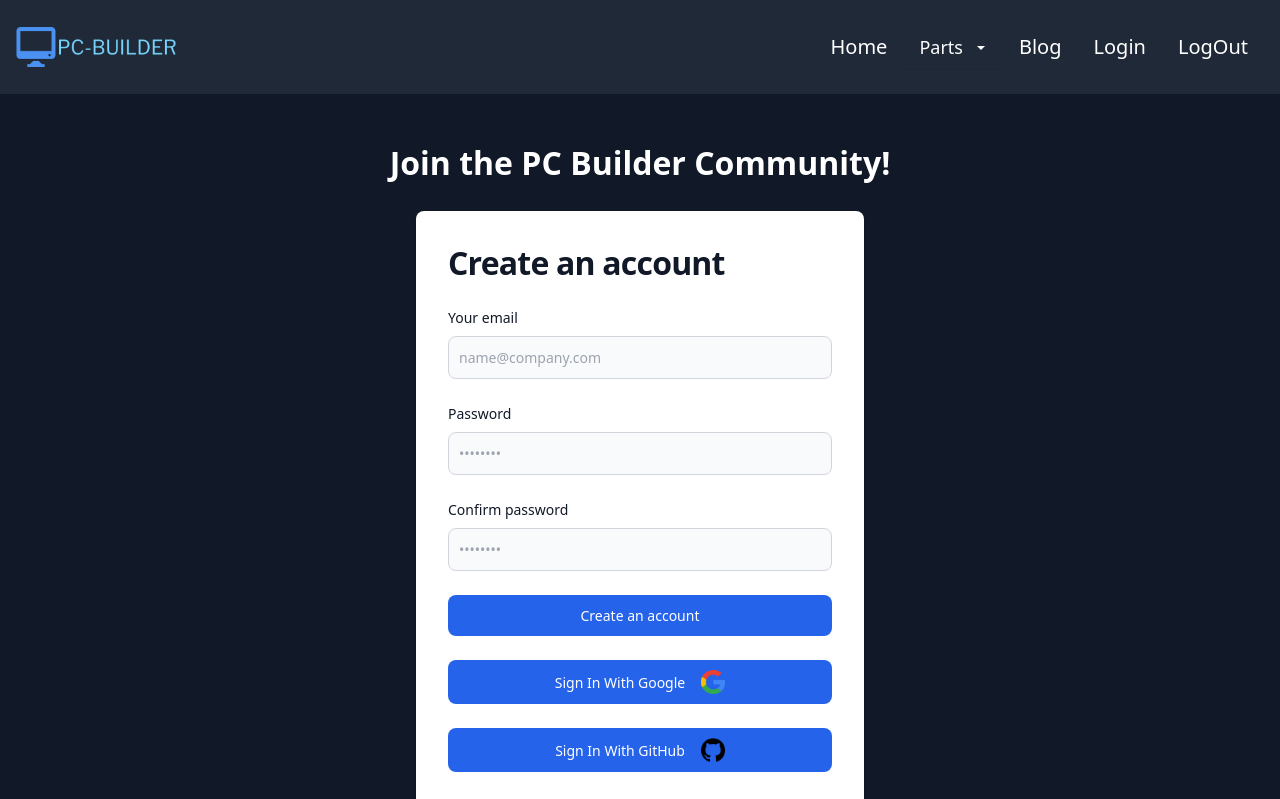
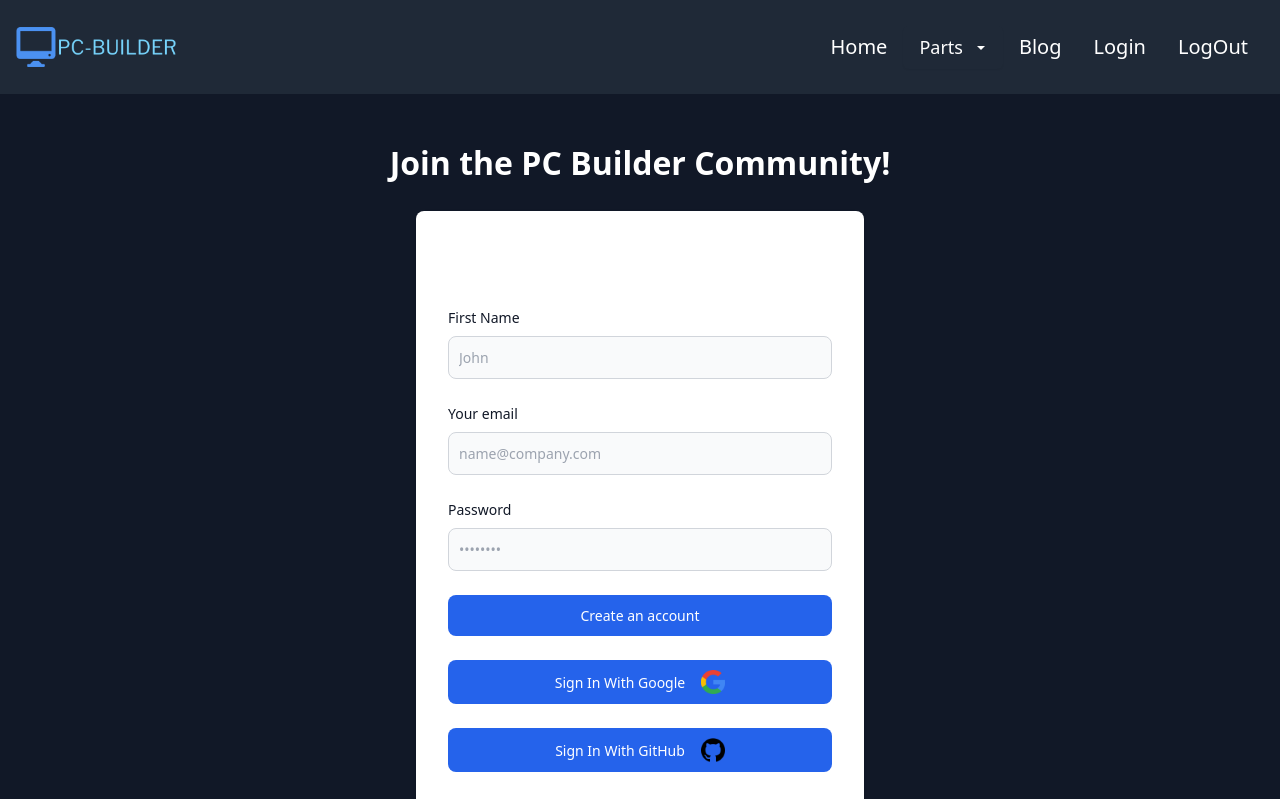
Before and after one commit to Noah8863/PC-Builder, a React (Create React App) app in the folder client/: page /SignUp in a window 1280 px wide. Shown: the top 799 px of the page. Built offline with nearby package versions, Linux system fonts and the light colour scheme.

Commit message:
working on styles for signup page

```diff
--- a/client/src/components/signup/signup.jsx
+++ b/client/src/components/signup/signup.jsx
@@ -1,13 +1,12 @@
 import React, { useState } from "react";
 import { auth, googleProvider, gitHubProvider } from "../../config/firebase";
-import { createUserWithEmailAndPassword, signInWithPopup} from "firebase/auth";
+import { createUserWithEmailAndPassword, signInWithPopup } from "firebase/auth";
 import googleIcon from "../../images/googleIcon.png";
 import GitHubIcon from "../../images/GitHubIcon.png";
 
 function SignUp() {
   const [email, setEmail] = useState("");
   const [password, setPassword] = useState("");
-
 
   const signIn = async () => {
     try {
@@ -45,10 +44,25 @@ function SignUp() {
         </a>
         <div className="w-full bg-white rounded-lg shadow dark:border md:mt-0 sm:max-w-md xl:p-0 dark:bg-gray-800 dark:border-gray-700">
           <div className="p-6 space-y-4 md:space-y-6 sm:p-8">
-            <h1 className="text-xl font-bold leading-tight tracking-tight text-gray-900 md:text-2xl ">
+            <h1 className="text-xl font-bold leading-tight tracking-tight text-white md:text-2xl ">
               Create an account
             </h1>
             <form className="space-y-4 md:space-y-6" action="#">
+            <div>
+                <label
+                  htmlFor="firstName"
+                  className="block mb-2 text-sm font-medium text-gray-900 dark:text-white"
+                >
+                  First Name
+                </label>
+                <input
+
+                  className="bg-gray-50 border border-gray-300 text-gray-900 sm:text-sm rounded-lg focus:ring-primary-600 focus:border-primary-600 block w-full p-2.5 dark:bg-gray-700 dark:border-gray-600 dark:placeholder-gray-400 dark:text-white dark:focus:ring-blue-500 dark:focus:border-blue-500"
+                  placeholder="John"
+                  required=""
+                />
+              </div>
+
               <div>
                 <label
                   htmlFor="email"
@@ -63,6 +77,7 @@ function SignUp() {
                   required=""
                 />
               </div>
+
               <div>
                 <label
                   htmlFor="password"
@@ -75,22 +90,6 @@ function SignUp() {
                   onChange={(e) => setPassword(e.target.value)}
                   placeholder="••••••••"
                   className="bg-gray-50 border border-gray-300 text-gray-900 sm:text-sm rounded-lg focus:ring-primary-600 focus:border-primary-600 block w-full p-2.5 dark:bg-gray-700 dark:border-gray-600 dark:placeholder-gray-400 dark:text-white dark:focus:ring-blue-500 dark:focus:border-blue-500"
-                />
-              </div>
-              <div>
-                <label
-                  htmlFor="confirm-password"
-                  className="block mb-2 text-sm font-medium text-gray-900 dark:text-white"
-                >
-                  Confirm password
-                </label>
-                <input
-                  type="password"
-                  name="confirm-password"
-                  id="confirm-password"
-                  placeholder="••••••••"
-                  className="bg-gray-50 border border-gray-300 text-gray-900 sm:text-sm rounded-lg focus:ring-primary-600 focus:border-primary-600 block w-full p-2.5 dark:bg-gray-700 dark:border-gray-600 dark:placeholder-gray-400 dark:text-white dark:focus:ring-blue-500 dark:focus:border-blue-500"
-                  required=""
                 />
               </div>
               <button
--- a/client/tailwind.config.js
+++ b/client/tailwind.config.js
@@ -18,7 +18,10 @@ module.exports = {
       colors: {
         primary: {"50":"#eff6ff","100":"#dbeafe","200":"#bfdbfe","300":"#93c5fd","400":"#60a5fa","500":"#3b82f6","600":"#2563eb","700":"#1d4ed8","800":"#1e40af","900":"#1e3a8a","950":"#172554"},
         customLightBlue: 'rgb(199, 225, 243)',
-      }
+      },
+      width: {
+        'custom-width': '1400px',
+      },
     },
   },
   plugins: [],
```
